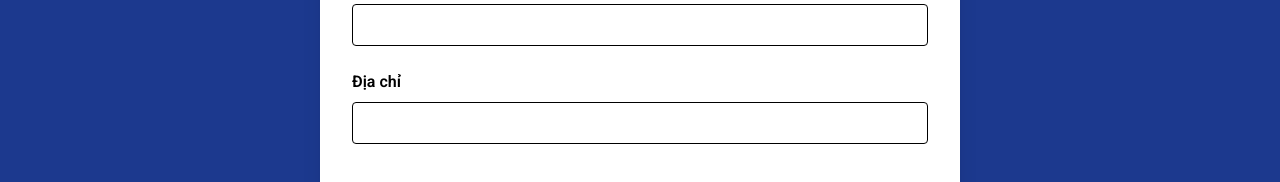
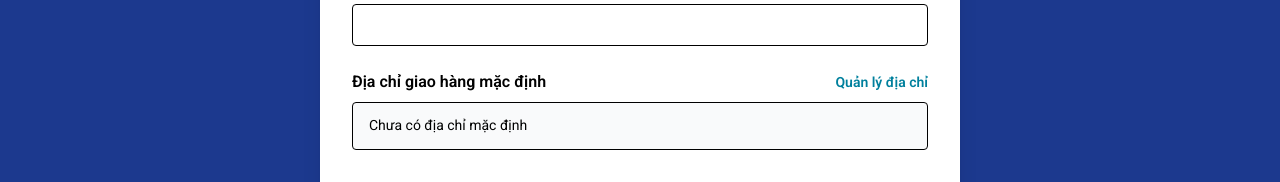
Before and after one commit to khang1244/website-ban_sach, a React (Vite) app in the folder Website/Frontend/: page /hosonguoidung in a window 1280 px wide. Shown: the part 653-835 px from the top of the page. Built offline with nearby package versions, Linux system fonts and the light colour scheme; no server answers.

Commit message:
Hoàn tất xóa cột địa chỉ ở người dùng và thêm cột địa chỉ giao hàng mặc định vào hồ sơ người dùng 15/12/2025

```diff
--- a/Website/Frontend/src/components/HoSoNguoiDung.jsx
+++ b/Website/Frontend/src/components/HoSoNguoiDung.jsx
@@ -6,12 +6,17 @@ import { useEffect, useState } from "react";
 import { capNhatThongTinNguoiDung } from "../lib/nguoi-dung-apis.js";
 import { uploadHinhAnh } from "../lib/hinh-anh-apis.js";
 import ThongBaoChay from "./admin/ThongBaoChay.jsx";
+import { layDiaChiTheoNguoiDung } from "../lib/dia-chi-apis";
 
 function HoSoNguoiDung() {
   // State cho phép chỉnh sửa thông tin
   const [edit, setEdit] = useState(false);
   // State lưu thông tin người dùng
   const [user, setUser] = useState({});
+
+  // Địa chỉ mặc định (hiển thị, chỉnh sửa ở trang quản lý địa chỉ)
+  const [defaultAddress, setDefaultAddress] = useState("");
+  const [addrLoading, setAddrLoading] = useState(false);
 
   //hình ảnh mã hóa để hiển thị ảnh cho người dùng xem trước
   const [hinhAnhMaHoa, setHinhAnhMaHoa] = useState(null);
@@ -100,6 +105,30 @@ function HoSoNguoiDung() {
       });
     }
   }, []);
+
+  // Lấy địa chỉ mặc định từ server
+  useEffect(() => {
+    const fetchDefaultAddress = async () => {
+      if (!user?.nguoiDungID) return;
+      try {
+        setAddrLoading(true);
+        const list = await layDiaChiTheoNguoiDung(user.nguoiDungID);
+        if (Array.isArray(list) && list.length > 0) {
+          const def = list.find((a) => a.macDinh) || list[0];
+          setDefaultAddress(def?.diaChi || "");
+        } else {
+          setDefaultAddress("");
+        }
+      } catch (err) {
+        console.error("Không lấy được địa chỉ mặc định:", err);
+        setDefaultAddress("");
+      } finally {
+        setAddrLoading(false);
+      }
+    };
+
+    fetchDefaultAddress();
+  }, [user?.nguoiDungID]);
   return (
     <div className="bg-gradient-to-br  min-h-screen w-full">
       <Navigation />
@@ -194,13 +223,22 @@ function HoSoNguoiDung() {
               />
             </div>
             <div className="flex flex-col gap-2 text-black">
-              <label className="font-semibold">Địa chỉ</label>
-              <input
-                className="border rounded px-4 py-2"
-                value={user.diaChi}
-                disabled={!edit}
-                onChange={(e) => setUser({ ...user, diaChi: e.target.value })}
-              />
+              <div className="flex items-center justify-between">
+                <label className="font-semibold">
+                  Địa chỉ giao hàng mặc định
+                </label>
+                <Link
+                  to="/quanlydiachi"
+                  className="text-sm text-[#00809D] font-semibold hover:underline"
+                >
+                  Quản lý địa chỉ
+                </Link>
+              </div>
+              <div className="border rounded px-4 py-3 bg-gray-50 text-sm text-black min-h-[48px]">
+                {addrLoading
+                  ? "Đang tải..."
+                  : defaultAddress || "Chưa có địa chỉ mặc định"}
+              </div>
             </div>
             <div className="flex gap-4 mt-4">
               {edit ? (
```
Also changed, not shown: 1 other file (tests, documents, lock files or other folders).
